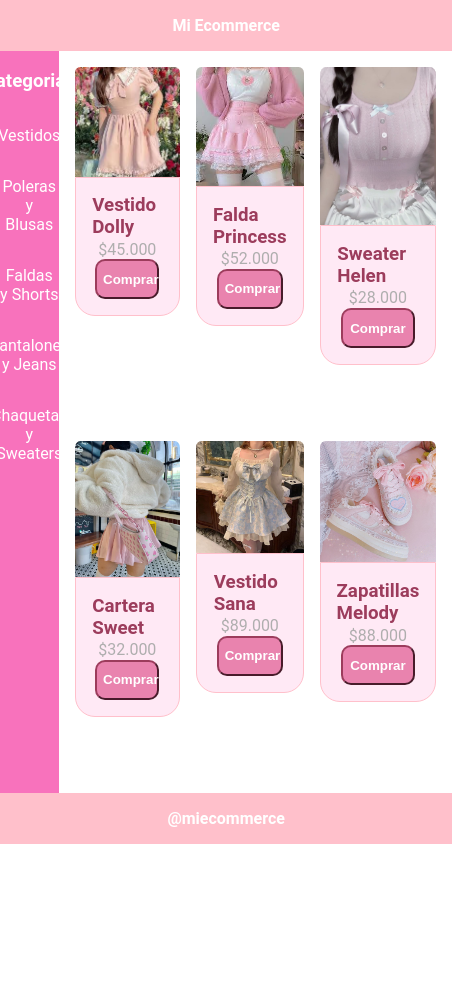
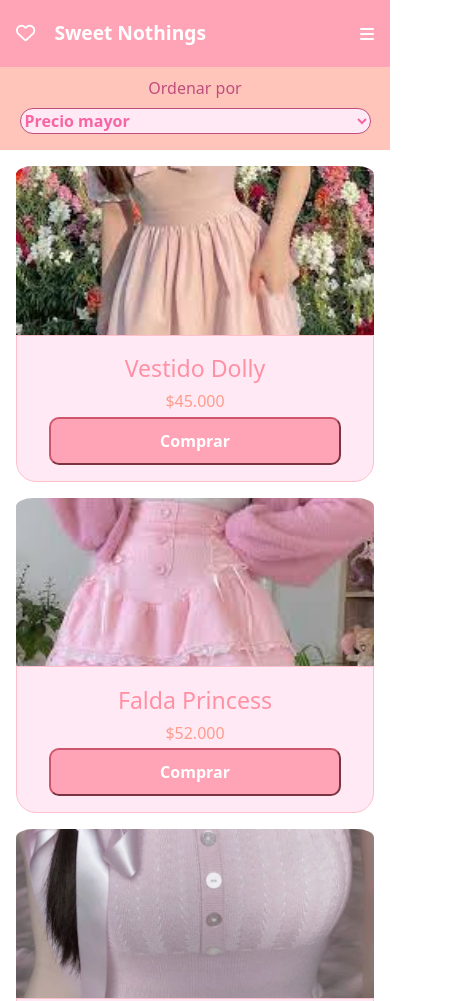
Before and after one commit to maidafm/desafioMediaQ, a plain HTML site: page index.html in a window 390 px wide. Shown: the top 1001 px of the page, 452 px wide, since content can reach past the window. Before the commit the page ends 844 px from the top, so only its background shows below. Drawn offline with nearby package versions, Linux system fonts and the light colour scheme.

Commit message:
desafio Media Queries completo

```diff
--- a/assets/css/style.css
+++ b/assets/css/style.css
@@ -2,50 +2,56 @@ body {
     margin: 0;
     font-family: Roboto;
 
-    .grid-container {
+    main {
+        grid-area: main;
         display: grid;
-        grid-template-areas:
-        "header header header"
-        "aside main main"
-        "footer footer footer";
-        grid-template-rows: 0.5fr 9fr 0.5fr;
-        grid-template-columns: 15% auto;
-        height: 100vh;
     }
 
-    header {
-        grid-area: header;
-        margin: 0;
+    .filtros {
+        grid-area: filtros;
+        background-color: #ffc5bb;
         display: flex;
-        justify-content: center;
+        flex-direction: column;
         align-items: center;
-        background-color: pink;
 
         p {
-            font-weight: 600;
-            color: white;
+            margin: 0;
+            padding-top:1vh;
+            padding-bottom: 1vh;
+        }
+
+        select {
+            margin-bottom: 1em;
+            width: 90%;
+            border-radius: 50px;
+            background-color: #ffe9f5;
+            color: #F765A3;
+            font-weight: bold;
+            border-color: #c04d7d;
+        }
+
+        p {
+            color:#c04d7d;
+
         }
     }
 
-    aside {
-        grid-area: aside;
-        display: flex;
-        flex-direction: column;
-        align-items: center;
-        text-align: center;
-        background-color: rgb(248, 114, 188);
-        color: white;
-        p:hover {
-            text-decoration: underline;
+    .titulo {
+        margin: 0;
+        padding-top: 1em;
+        padding-bottom: 1em;
+        width: 100%;
+        font-weight: bolder;
+        font-size: larger;
+
+        p {
+            margin: 0;
+        }
+
+        .icon {
+            margin: 0;
         }
     }
-
-        main {
-            grid-area: main;
-            display: grid;
-            grid-template-columns: auto auto auto;
-            gap: 1em;
-            padding: 1em;
 
     .card  {
         margin: 0;
@@ -54,9 +60,10 @@ body {
         flex: 1;
         flex-direction: column;
         box-sizing: border-box;
+        border: 0;
 
         .card-img {
-                    max-height: 30vh;
+            max-height: 20vh;
             border-radius: 10px;
         }
 
@@ -71,9 +78,11 @@ body {
         .details {
             margin: 0;
             padding: 1em;
+            height: 100%;
             background-color: #ffe9f5;
             display: flex;
             flex-direction: column;
+            justify-content: center;
             align-items: center;
             border: solid 1px pink;
             box-sizing: border-box;
@@ -83,10 +92,10 @@ body {
 
         button {
             width: 90%;
-                    background-color: rgb(233, 131, 174);
+            background-color: #FFA4B6;;
             min-height: 3em;
             border-radius: 10px;
-                    border-color: rgb(156, 60, 92);
+            border-color: rgb(206, 86, 108);
             color: white;
             font-weight: 600;
 
@@ -98,13 +107,22 @@ body {
         }
 
         h3 {
-                    color: rgb(156, 60, 92);
+            color: #FF91A4;
         }
 
         p {
-                    color: rgb(175, 174, 174);
+            color: #FF9C8B;
         }
     }
+
+    .paginador {
+        grid-area: page;
+        display: flex;
+        justify-content: center;
+        align-items: center;
+
+        a {
+            color: #F765A3 !important;
         }
     }
 
@@ -114,12 +132,115 @@ body {
         display: flex;
         justify-content: center;
         align-items: center;
-        background-color: pink;
+        background-color: #F765A3;
 
         p {
+            margin: 0;
             font-weight: 600;
             color: white;
         }
+    }
+}
 
+@media (min-width: 576px) {
+    body {
+        .grid-container {
+            display: grid;
+            grid-template-areas:
+            "aside filtros filtros"
+            "aside main main"
+            "footer page page";
+            grid-template-rows: 1fr 10fr 1fr;
+            grid-template-columns: 20% auto;
+            height: 100vh;
+        }
+
+    .titulo {
+        display: flex;
+        justify-content: space-around;
+        align-items: center;
+
+        p {
+            margin: 0;
+        }
+    }
+
+    .menu-burger {
+        display: none;
+    }
+
+    .listado {
+        margin: 0;
+        padding: 2em;
+    }
+
+        aside {
+            grid-area: aside;
+            display: flex;
+            flex-direction: column;
+            align-items: center;
+            text-align: center;
+            background-color: #FFA4B6;
+            color: white;
+            font-weight: bolder;
+            p:hover {
+                color: #a155b9;
+                text-decoration: underline;
+            }
+        }
+
+            main {
+                grid-template-columns: auto auto auto;
+                gap: 1em;
+                padding: 1em;
+            }
+        }
+}
+
+@media (max-width: 575px) {
+    body {
+        .grid-container {
+            display: grid;
+            grid-template-areas:
+            "aside"
+            "filtros"
+            "main"
+            "page"
+            "footer";
+            grid-template-columns: 1fr;
+        }
+
+        .titulo {
+            display: flex;
+            justify-content: start;
+
+            .icon {
+                padding-right: 1em;
+            }
 
         }
+
+        .listado {
+            display: none;
+        }
+
+        aside {
+            display: flex;
+            justify-content: space-around;
+            align-items: center;
+            padding-left: 1em;
+            padding-right: 1em;
+            grid-area: aside;
+            background-color: #FFA4B6;
+            color: white;
+            font-weight: bolder;
+        }
+
+        main {
+            grid-template-columns: 1fr;
+            gap: 1em;
+            padding: 1em;
+            overflow-y: auto;
+        }
+    }
+}
--- a/index.html
+++ b/index.html
@@ -5,22 +5,39 @@
     <meta name="viewport" content="width=}, initial-scale=1.0">
     <title>Document</title>
     <link rel="stylesheet" href="./assets/css/style.css">
+    <script src="https://kit.fontawesome.com/0b948dda10.js" crossorigin="anonymous"></script>
+    <link href="https://cdn.jsdelivr.net/npm/bootstrap@5.3.3/dist/css/bootstrap.min.css" rel="stylesheet" integrity="sha384-QWTKZyjpPEjISv5WaRU9OFeRpok6YctnYmDr5pNlyT2bRjXh0JMhjY6hW+ALEwIH" crossorigin="anonymous">
 </head>
 <body>
+    <script src="https://cdn.jsdelivr.net/npm/bootstrap@5.3.3/dist/js/bootstrap.bundle.min.js" integrity="sha384-YvpcrYf0tY3lHB60NNkmXc5s9fDVZLESaAA55NDzOxhy9GkcIdslK1eN7N6jIeHz" crossorigin="anonymous"></script>
     <div class="grid-container">
-        <header>
-            <div>
-                <p>Mi Ecommerce</p>
+        <aside>
+            <div class="titulo">
+                <div class="icon">
+                    <i class="fa-regular fa-heart"></i>
                 </div>
-        </header>
-        <aside>
+                <p>Sweet Nothings</p>
+            </div>
+            <div class="listado">
                 <h3>Categorias</h3>
                 <p>Vestidos</p>
                 <p>Poleras y Blusas</p>
                 <p>Faldas y Shorts</p>
                 <p>Pantalones y Jeans</p>
                 <p>Chaquetas y Sweaters</p>
+            </div>
+            <div class="menu-burger">
+                <i class="fa-solid fa-bars"></i>
+            </div>
         </aside>
+        <div class="filtros">
+            <p>Ordenar por</p>
+            <select>
+                <option value="precio-ma">Precio mayor</option>
+                <option value="precio-me">Precio menor</option>
+                <option value="nombre">Nombre</option>
+            </select>
+        </div>
         <main>
             <div class="card">
                 <div class="card-img">
@@ -83,6 +100,15 @@
                     </div>
             </div>
         </main>
+        <nav class="paginador">
+            <ul class="pagination">
+              <li class="page-item"><a class="page-link" href="#">Previous</a></li>
+              <li class="page-item"><a class="page-link" href="#">1</a></li>
+              <li class="page-item"><a class="page-link" href="#">2</a></li>
+              <li class="page-item"><a class="page-link" href="#">3</a></li>
+              <li class="page-item"><a class="page-link" href="#">Next</a></li>
+            </ul>
+          </nav>
         <footer>
             <div>
                 <p>@miecommerce</p>
```
Lines whose indentation alone changed are shown as unchanged.
